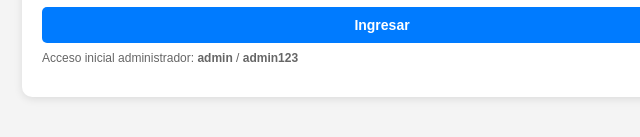
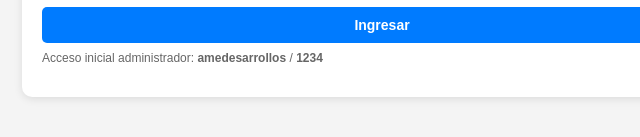
Before and after one commit to andresjarredondo12-ops/comprobante-de-entrega, a plain HTML site: page index.html in a window 1280 px wide. Shown: the part 187-324 px from the top of the page, 258-898 px from the left. Drawn offline with nearby package versions, Linux system fonts and the light colour scheme.

```diff
--- a/index.html
+++ b/index.html
@@ -45,7 +45,7 @@
     <input id="loginUser" type="text" placeholder="Nombre de usuario" autocomplete="username">
     <input id="loginPass" type="password" placeholder="Contraseña" autocomplete="current-password">
     <button onclick="login()">Ingresar</button>
-    <p class="hint">Acceso inicial administrador: <strong>admin</strong> / <strong>admin123</strong></p>
+    <p class="hint">Acceso inicial administrador: <strong>amedesarrollos</strong> / <strong>1234</strong></p>
 </div>
 
 <!-- ================= APP REMITOS ================= -->
@@ -156,7 +156,7 @@ let dibujando = false;
 function obtenerUsuarios() {
     let usuarios = JSON.parse(localStorage.getItem("usuariosApp"));
     if (!usuarios || usuarios.length === 0) {
-        usuarios = [{ user: "admin", pass: "admin123", rol: "admin" }];
+        usuarios = [{ user: "amedesarrollos", pass: "1234", rol: "admin" }];
         localStorage.setItem("usuariosApp", JSON.stringify(usuarios));
     }
     return usuarios;
```
